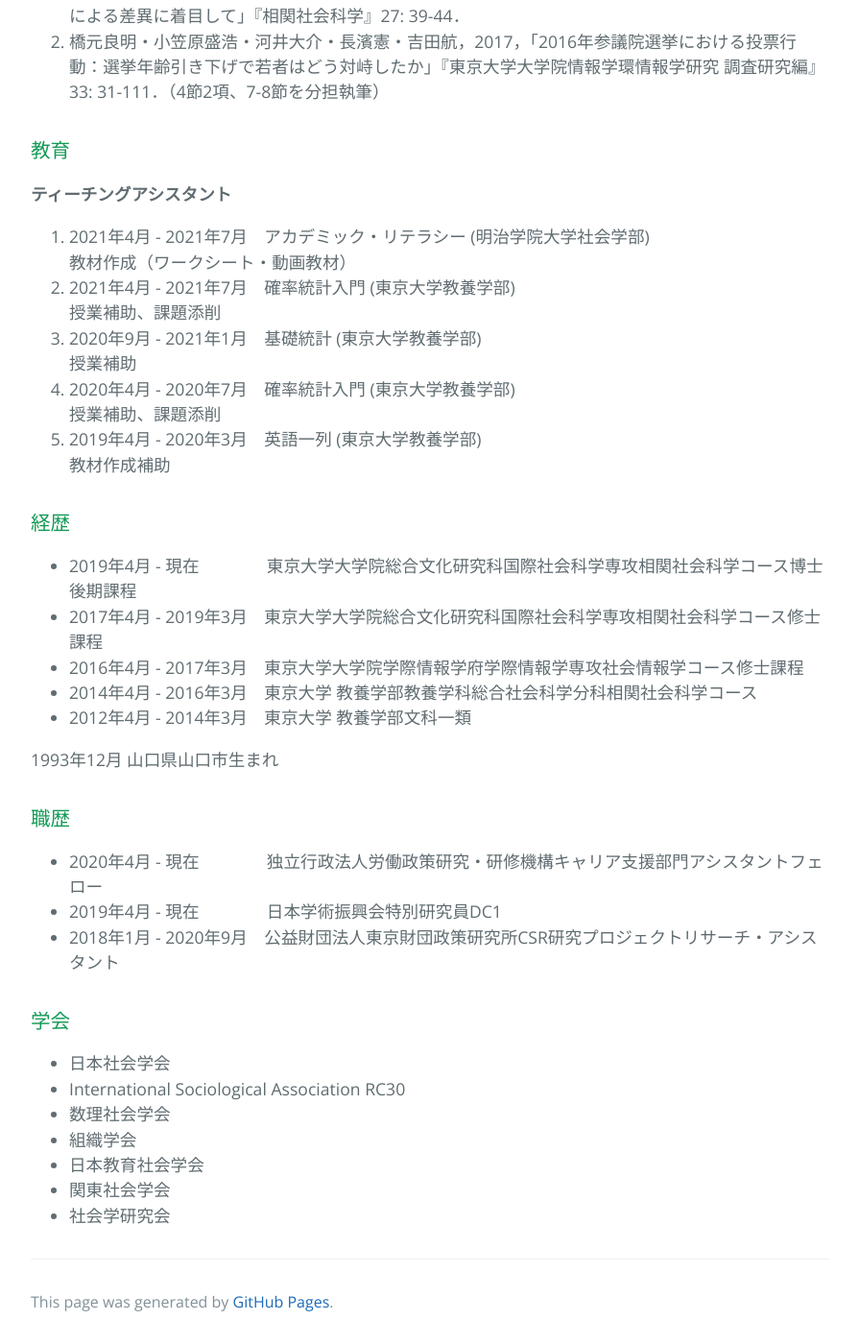
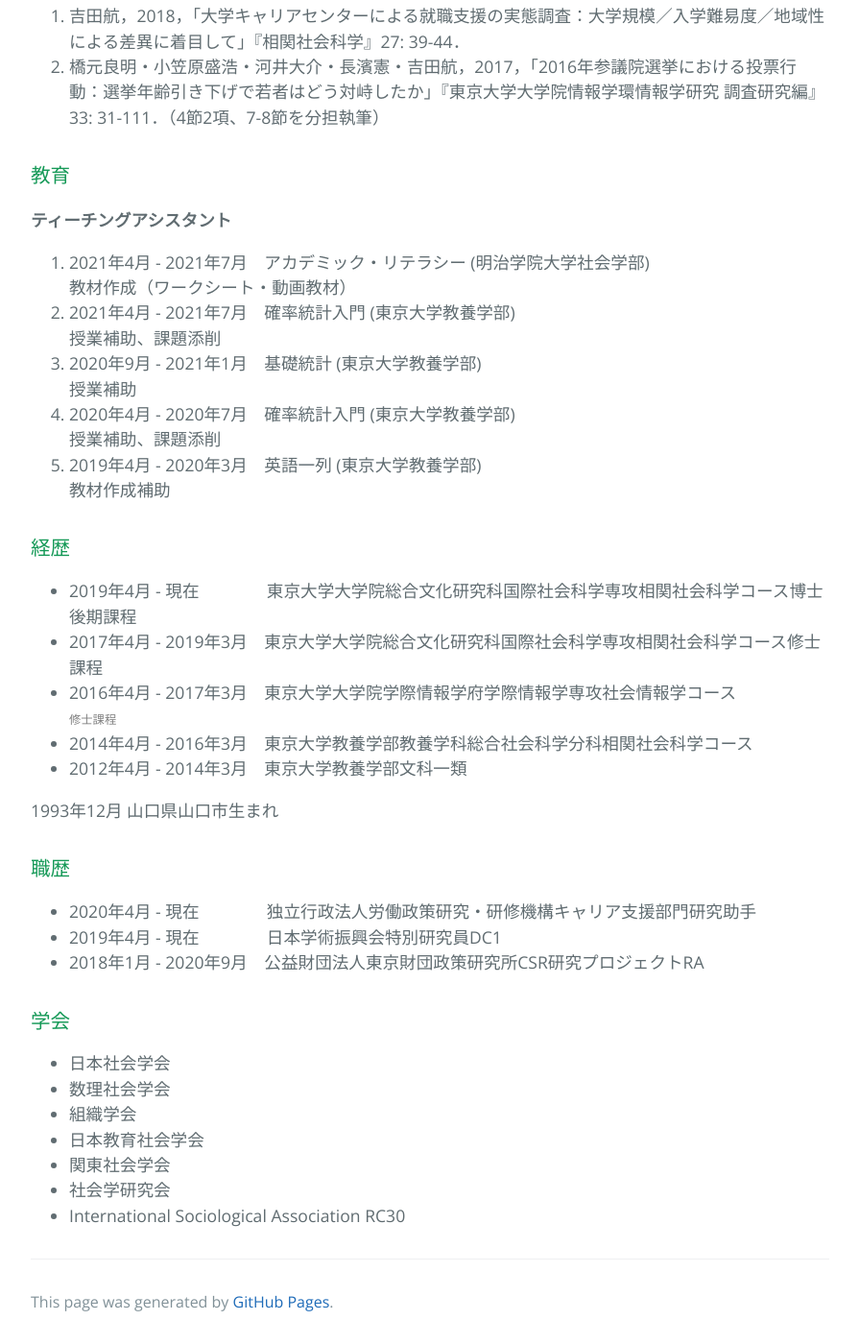
Before and after one commit to WataruYoshidaJP/WataruYoshidaJP.github.io, a Jekyll site: the page built from index.md, in a window 1280 px wide and 1400 px high, scrolled down 784 px. Shown: the whole window at 96% size, without its empty margins (192-1087 px from the left). Built offline with Jekyll 4.4.1, drawn with Linux system fonts in a browser that asks for light colours; the repository's description, which GitHub fills in, is left out.

Commit message:
Change fontsize

```diff
--- a/index.md
+++ b/index.md
@@ -41,24 +41,25 @@ layout: default
 
 *   2019年4月 - 現在　　　　東京大学大学院総合文化研究科国際社会科学専攻相関社会科学コース博士後期課程
 *   2017年4月 - 2019年3月　東京大学大学院総合文化研究科国際社会科学専攻相関社会科学コース修士課程
-*   2016年4月 - 2017年3月　東京大学大学院学際情報学府学際情報学専攻社会情報学コース修士課程
-*   2014年4月 - 2016年3月　東京大学 教養学部教養学科総合社会科学分科相関社会科学コース
-*   2012年4月 - 2014年3月　東京大学 教養学部文科一類
+*   2016年4月 - 2017年3月　東京大学大学院学際情報学府学際情報学専攻社会情報学コース
+                          <span style="font-size: 70%; color: grey;">修士課程</span>
+*   2014年4月 - 2016年3月　東京大学教養学部教養学科総合社会科学分科相関社会科学コース
+*   2012年4月 - 2014年3月　東京大学教養学部文科一類
 
 1993年12月  山口県山口市生まれ
 
 ### 職歴
 
-*   2020年4月 - 現在　　　　独立行政法人労働政策研究・研修機構キャリア支援部門アシスタントフェロー
+*   2020年4月 - 現在　　　　独立行政法人労働政策研究・研修機構キャリア支援部門研究助手
 *   2019年4月 - 現在　　　　日本学術振興会特別研究員DC1
-*   2018年1月 - 2020年9月　公益財団法人東京財団政策研究所CSR研究プロジェクトリサーチ・アシスタント
+*   2018年1月 - 2020年9月　公益財団法人東京財団政策研究所CSR研究プロジェクトRA
 
 ### 学会
 
 *   日本社会学会
-*   International Sociological Association RC30
 *   数理社会学会
 *   組織学会
 *   日本教育社会学会
 *   関東社会学会
 *   社会学研究会
+*   International Sociological Association RC30
```
